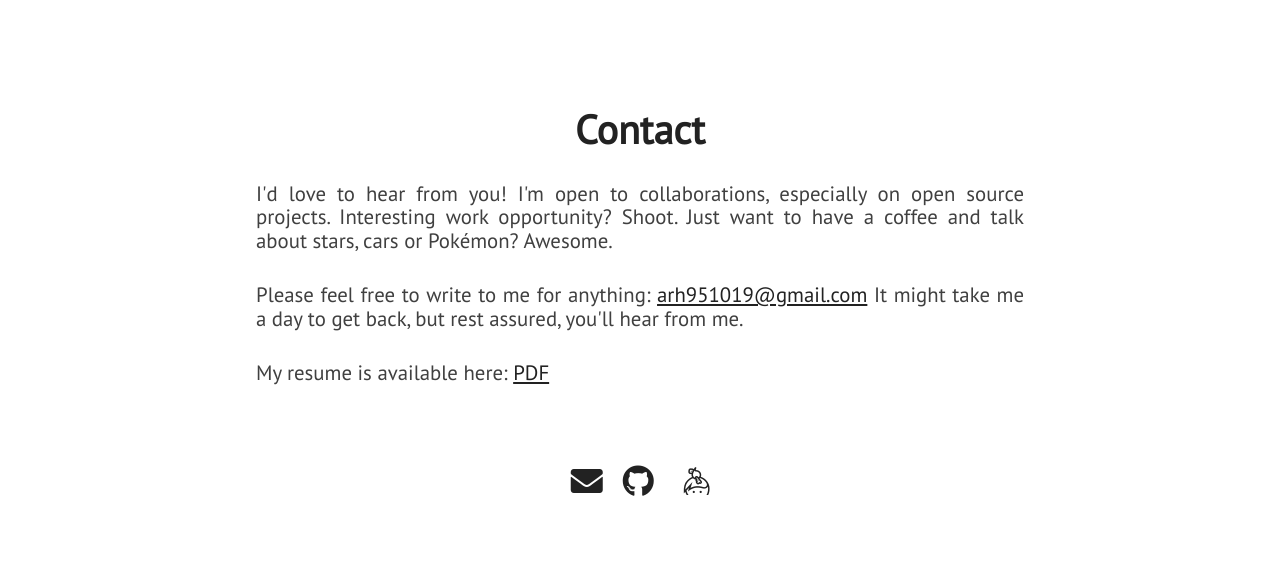
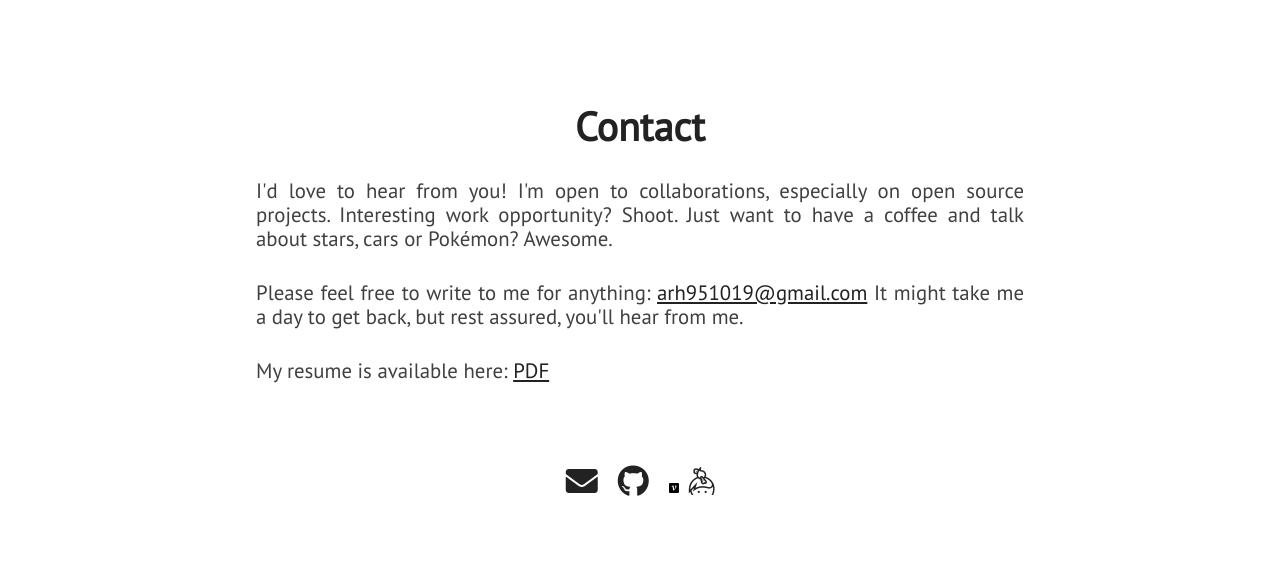
Before and after one commit to Ryeohwan/Ryeohwan.github.io, a Jekyll site: the page built from index.html, in a window 1280 px wide. Shown: the part 5175-5760 px from the top of the page. Built offline with Jekyll 4.4.1, drawn with Linux system fonts in a browser that asks for light colours; nearby versions of some CDN libraries.

Commit message:
docs: update error

```diff
--- a/_includes/extra.html
+++ b/_includes/extra.html
@@ -19,7 +19,7 @@
                     <a href="https://github.com/{{ site.github_username }}"><i class="head-icon fab fa-github"></i></a>
                 </span>
                 <span class="hint--bottom bottom-link" aria-label="Velog">
-                    <a href="velog.io" title="벨로그" target="_blank"><img src="assets/images/velog.svg"></a>
+                    <a href="velog.io" title="벨로그" target="_blank" class="head-icon"><img src="assets/images/velog.svg"></a>
                 </span>
                 <span class="hint--bottom bottom-link" aria-label="Keybase">
                     <a href="https://keybase.io/{{ site.keybase_username }}"><i class="head-icon fab fa-keybase"></i></a>
```
